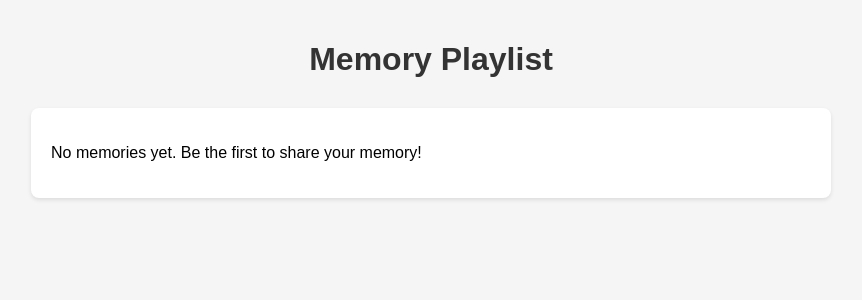
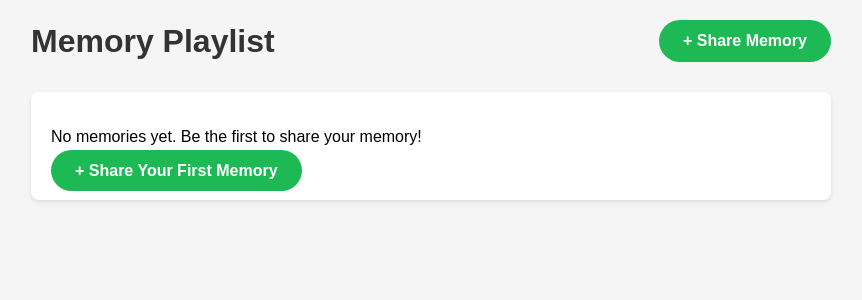
Before and after one commit to aw03yhnn/memory_playlist, a Django app: page /memories/ in a window 1280 px wide. Shown: the top 300 px of the page, without its empty margins (209-1071 px from the left). Run offline with Django 4.2, Linux system fonts and the light colour scheme; data that the repository does not hold is empty.

Commit message:
Add create memory button to list page

```diff
--- a/memolog/templates/memolog/memory_list.html
+++ b/memolog/templates/memolog/memory_list.html
@@ -12,6 +12,24 @@
             margin: 0 auto;
             padding: 20px;
             background-color: #f5f5f5;
+        }
+        .header {
+            display: flex;
+            justify-content: space-between;
+            align-items: center;
+            margin-bottom: 30px;
+        }
+        .create-btn {
+            background: #1DB954;
+            color: white;
+            padding: 12px 24px;
+            text-decoration: none;
+            border-radius: 25px;
+            font-weight: bold;
+            transition: background-color 0.3s;
+        }
+        .create-btn:hover {
+            background: #1ed760;
         }
         .memory-card {
             background: white;
@@ -42,13 +60,16 @@
         }
         h1 {
             color: #333;
-            text-align: center;
-            margin-bottom: 30px;
+            margin: 0;
         }
     </style>
 </head>
 <body>
-    <h1>Memory Playlist</h1>
+    <!-- ヘッダー部分 -->
+    <div class="header">
+        <h1>Memory Playlist</h1>
+        <a href="{% url 'memolog:memory_create' %}" class="create-btn">+ Share Memory</a>
+    </div>
 
     <!-- 記憶の一覧を表示 -->
     {% for memory in memories %}
@@ -68,6 +89,7 @@
     {% empty %}
     <div class="memory-card">
         <p>No memories yet. Be the first to share your memory!</p>
+        <a href="{% url 'memolog:memory_create' %}" class="create-btn">+ Share Your First Memory</a>
     </div>
     {% endfor %}
 </body>
```
